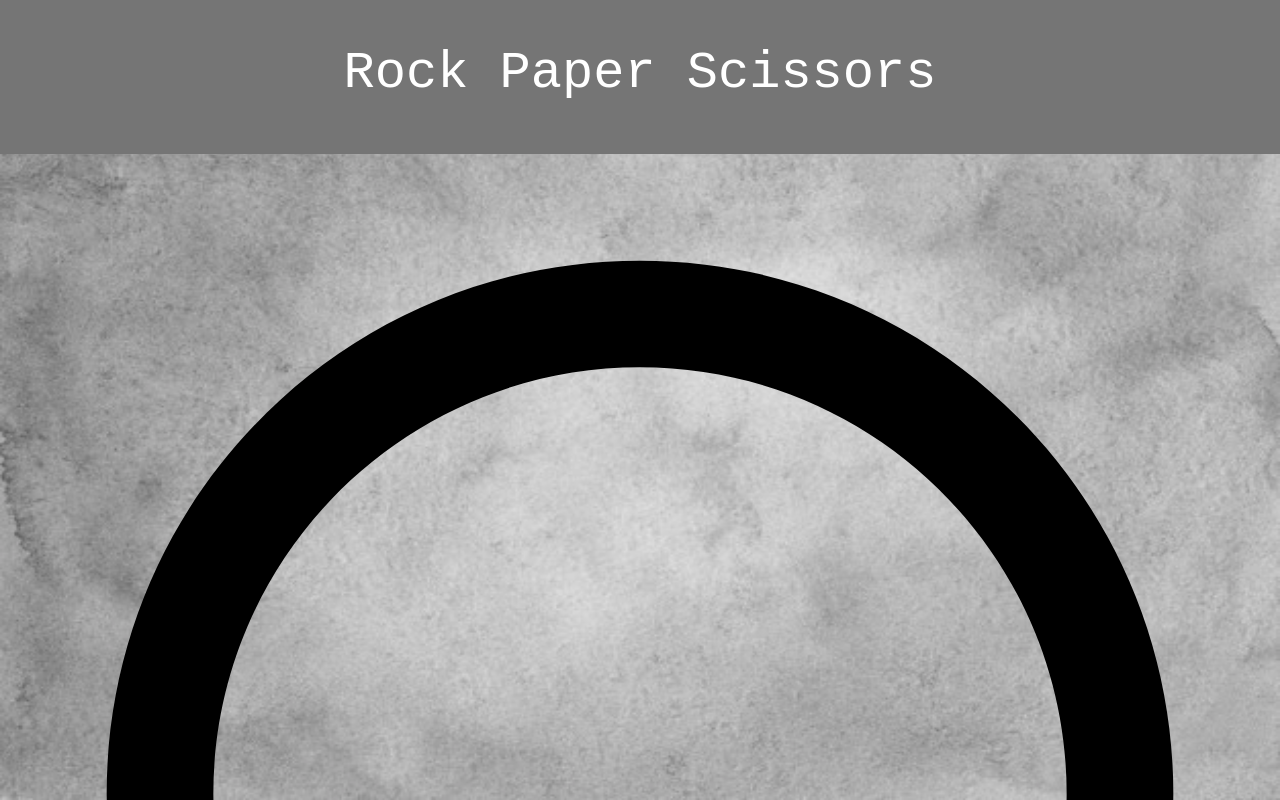
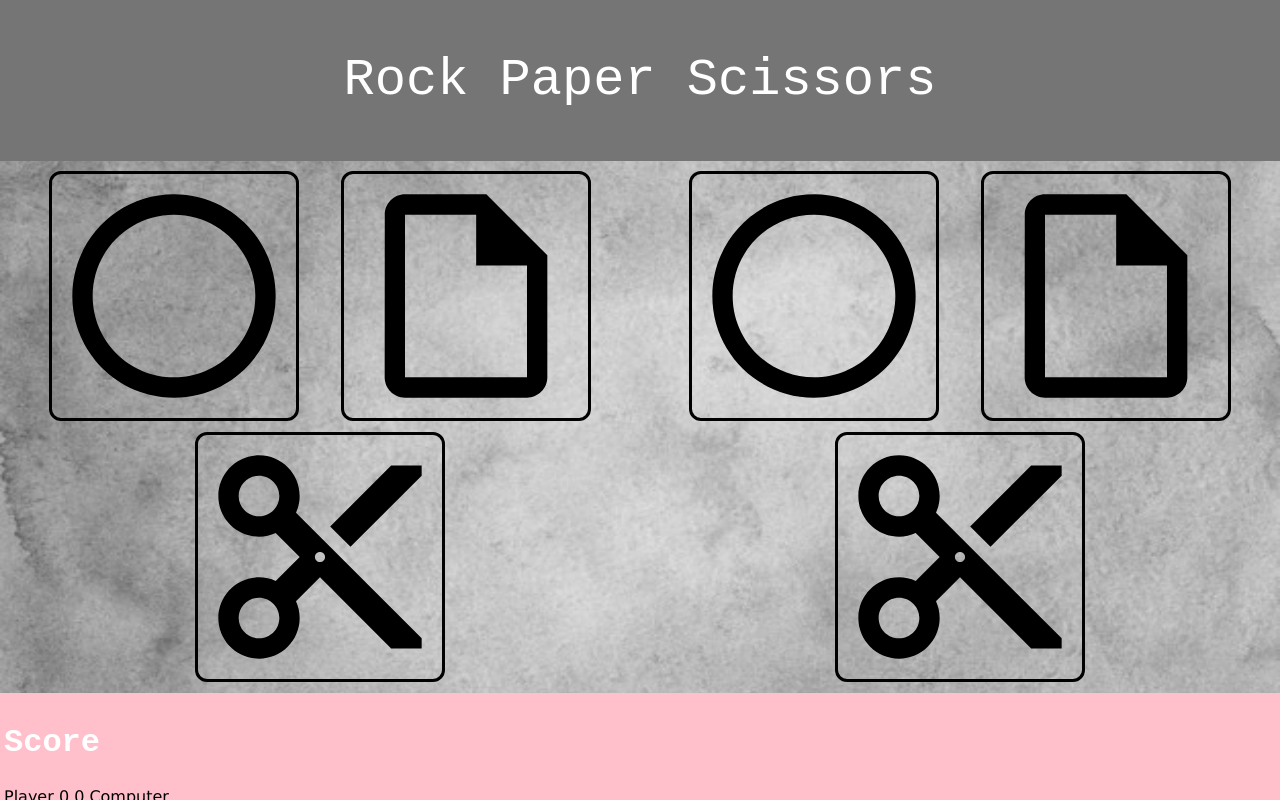
Before and after one commit to vecel/rock-paper-scissors, a plain HTML site: page index.html in a window 1280 px wide. Both pictures are taken after a click on the button "Play". Shown: the top 800 px of the page. Drawn offline with Linux system fonts and the light colour scheme.

Commit message:
item container size

```diff
--- a/style.css
+++ b/style.css
@@ -8,11 +8,14 @@ html {
 }
 
 body {
+    display: flex;
+    flex-direction: column;
     font-family: 'Courier New', Courier, monospace;
     background-image: url('img/gray-background.webp');
     background-repeat: no-repeat;
     background-size: 100% 100%;
     margin: 0;
+    height: 100%;
 }
 
 header {
@@ -21,10 +24,93 @@ header {
     color: white;
 }
 
+main {
+    flex-grow: 1;
+    display: flex;
+    flex-direction: column;
+}
+
 h1 {
-    margin-top: 28px;
-    width: 100%;
     text-align: center;
     font-size: 52px;
     font-weight: normal;
 }
+
+h2 {
+    color: white;
+    text-decoration: none;
+    font-size: 32px;
+}
+
+p {
+    font-family: 'Lucida Sans', 'Lucida Sans Regular', 'Lucida Grande', 'Lucida Sans Unicode', Geneva, Verdana, sans-serif;
+}
+
+button {
+    border: none;
+    background-color: rgba(255, 255, 255, 0.8);
+    font-size: 28px;
+}
+
+svg {
+    fill: black;
+    width: auto;
+    height: auto;
+    border: solid black;
+    border-width: 3px;
+    border-radius: 12px;
+    enable-background: "new 0 0 24 24";
+    viewBox: "0 0 24 24";
+}
+
+.playButtonContainer {
+    display: flex;
+    justify-content: center;
+    padding: 40px;
+}
+
+.playButton {
+    padding: 42px 76px;
+    margin-top: 16px;
+}
+
+.gameInterface {
+    flex-grow: 1;
+    display: none;
+    grid-template-columns: 50% 50%;
+    grid-template-rows: 4fr 1fr;
+    width: 100%;
+}
+
+.gameItem {
+    padding: 4px;
+}
+
+.selectionDiv {
+    display: flex;
+    justify-content: space-around;
+    align-content: space-evenly;
+    flex-wrap: wrap;
+    margin: 0 24px;
+}
+
+.itemContainer {
+    width: 250px;
+    height: 250px;
+    flex-shrink: 0;
+    margin: 4px;
+}
+
+.gameItem#score {
+    background-color: pink;
+    grid-column-start: 1;
+    grid-column-end: 3;
+
+}
+
+@media screen and (max-width: 900px) {
+    .itemContainer {
+        width: 40%;
+        height: auto;
+    }
+}
```
